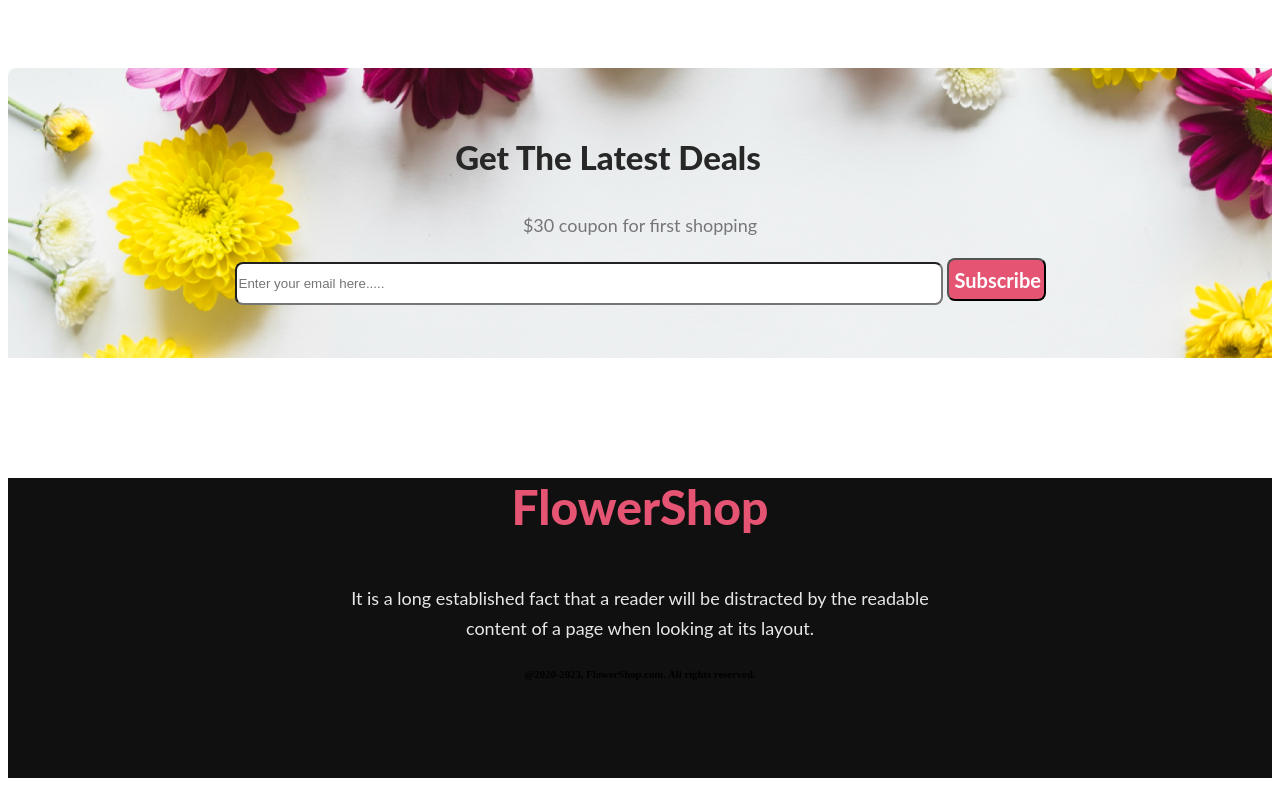
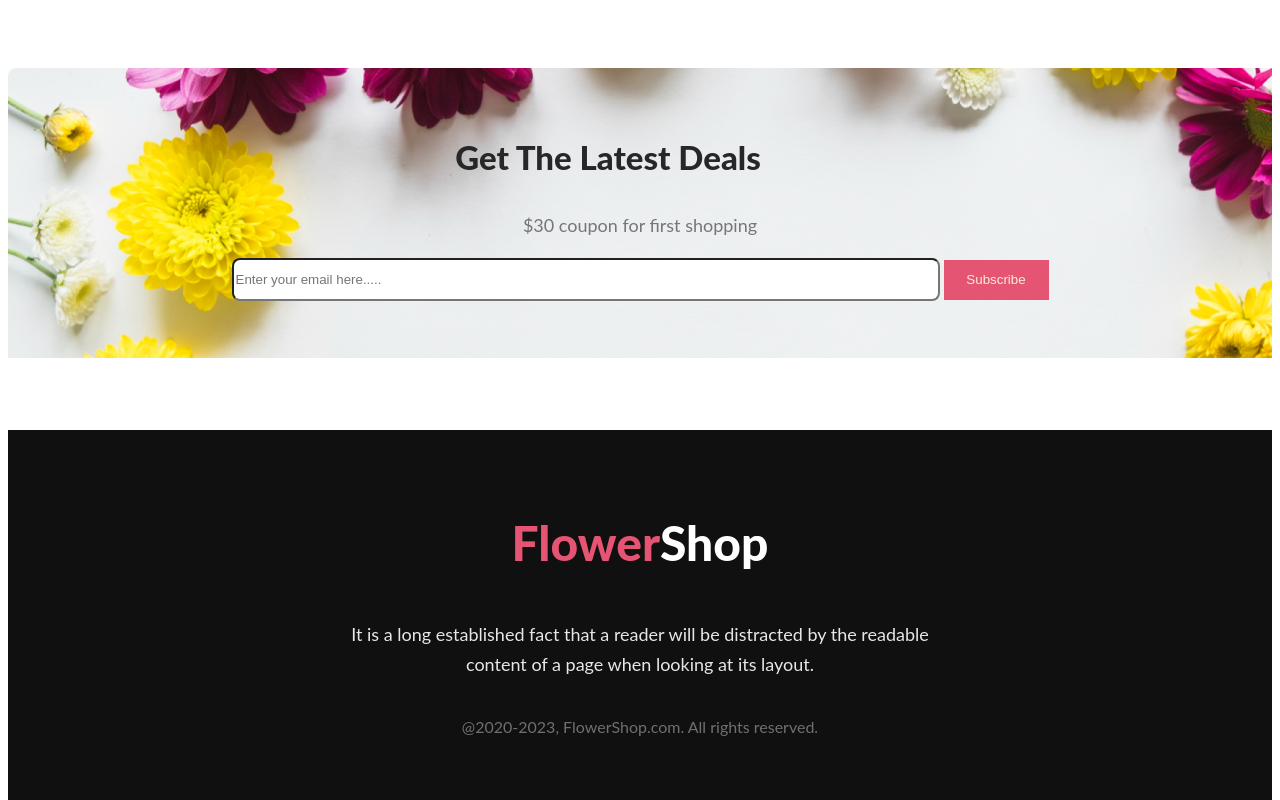
Before and after one commit to sifat42000/my-new-assignment, a plain HTML site: page index.html in a window 1280 px wide. Shown: the part 3326-4126 px from the top of the page. Before the commit the page ends 4104 px from the top, so only its background shows below. Drawn offline with Linux system fonts and the light colour scheme.

Commit message:
assigment full file sent

```diff
--- a/index.html
+++ b/index.html
@@ -5,6 +5,10 @@
     <meta name="viewport" content="width=device-width, initial-scale=1.0">
     <title>Flower Shop</title>
     <link rel="stylesheet" href="styles/styles.css">
+    <link rel="preconnect" href="https://fonts.googleapis.com">
+    <link rel="preconnect" href="https://fonts.gstatic.com" crossorigin>
+    <link href="https://fonts.googleapis.com/css2?family=Open+Sans:ital,wght@0,800;1,600&display=swap" rel="stylesheet">
+
 </head>
 <body>
     <header>
@@ -56,7 +60,7 @@
     </div>
     <div class="mother-div">
         <div class="child-one">
-        <h2 class="hot-deal">Hot Deal ! Sale Up To 25% Off</h2>
+        <h2 class="hot-deal">Hot Deal ! Sale Up To 25% <span class="pink">Off</span></h2>
         <p class="hotdeal-p">It is a long established fact that a reader will be distracted by the readable content of a page when looking at its layout.</p>
         <button class="sing-up">Sign Up</button>
     </div>
@@ -88,8 +92,8 @@
     <footer>
         <div class="fotter">
         <div class="fotter-maindiv"><br><br><br><br>
-            <div class="footer-snddiv">
-                <h3 class="flowershopp">FlowerShop</h3>
+            <div class="footer-snddiv"><br><br>
+                <h3 class="flowershopp">Flower<span class="white">Shop</span></h3>
                 <p class="flowershop-pp">It is a long established fact that a reader will be distracted by the readable<br> content of a page when looking at its layout.</p>
                 <h6 class="flowershop-h66">@2020-2023, FlowerShop.com. All rights reserved. </h6>
             </div>
--- a/styles/styles.css
+++ b/styles/styles.css
@@ -116,6 +116,8 @@ text-decoration-line: underline;
     width: 60px;
 height: 62px;
 flex-shrink: 0;
+display: block;
+margin: auto;
 
 
 }
@@ -123,11 +125,15 @@ flex-shrink: 0;
     width: 60px;
     height: 62px;
     flex-shrink: 0;
+    display: block;
+margin: auto;
 }
 .third-png{
     width: 60px;
     height: 62px;
     flex-shrink: 0;
+    display: block;
+margin: auto;
 }
 .style{
     color: rgba(39, 39, 39, 0.80);
@@ -166,12 +172,7 @@ flex-direction: column;
 flex-shrink: 0;
 }
 .sing-up{
-    color: #FFF;
-font-family: Lato;
-font-size: 20px;
-font-style: normal;
-font-weight: 400;
-line-height: normal;
+    height: 40px; width: 105px; background: #E55473; color: antiquewhite; border: #E55473;
 
 background: #E55473;
 display: inline-flex;
@@ -246,20 +247,13 @@ height: 37px;
 flex-shrink: 0;
 border-radius: 8px;
 background: #FFF;
+
+
+
 }
 .Subscribe{
-    color: #FFF;
-    font-family: Lato;
-    font-size: 20px;
-    font-style: normal;
-    font-weight: 700;
-    line-height: normal;
-    border-radius: 8px;
-background: #E55473;
-width: 99px;
-height: 43px;
-flex-direction: column;
-flex-shrink: 0;
+    height: 40px; width: 105px; background: #E55473; color: antiquewhite; border: #E55473;
+
 }
 .flowershopp{
     color: #E55473;
@@ -288,6 +282,23 @@ flex-shrink: 0;
 }
 .footer-snddiv{
     background: #111010;
-    height: 300px;
+    height: 370px;
     align-items: center;
+
 }
+.flowershop-h66{
+    color: rgba(255, 255, 255, 0.40);
+text-align: center;
+font-family: Lato;
+font-size: 16px;
+font-style: normal;
+font-weight: 400;
+line-height: normal;
+}
+.white{
+    color: #FFF;
+}
+.pink{
+   color: #E55473;
+
+}
```
